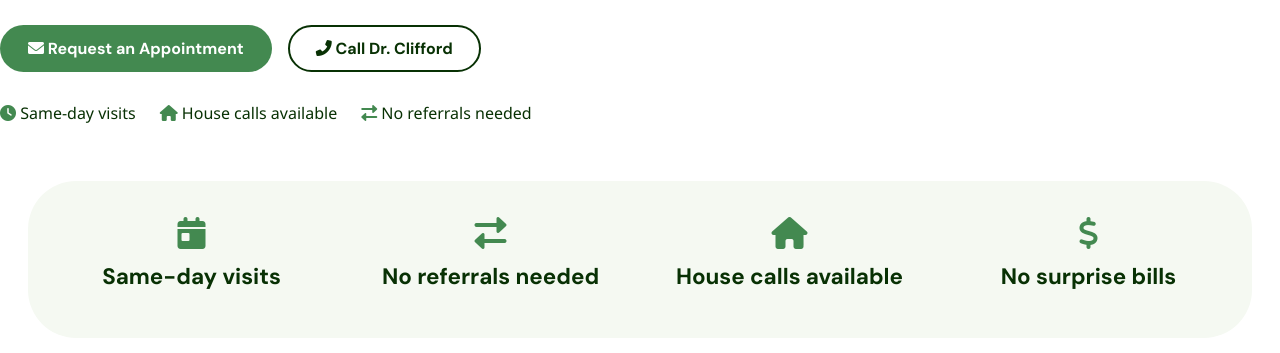
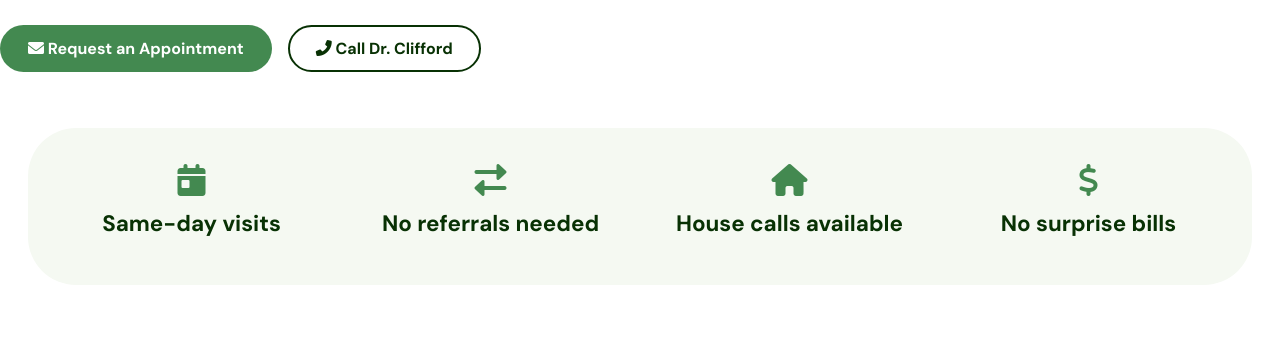
Before and after one commit to cecliffor/pfa_barebones, a plain HTML site: page index.html in a window 1280 px wide. Shown: the part 306-659 px from the top of the page. Drawn offline with Linux system fonts and the light colour scheme; a web font is replaced by a local one.

Commit message:
Update index.html

```diff
--- a/index.html
+++ b/index.html
@@ -523,11 +523,6 @@
           <a href="#appointment" class="btn-primary"><i class="fas fa-envelope"></i> Request an Appointment</a>
           <a href="#contact" class="btn-outline"><i class="fas fa-phone-alt"></i> Call Dr. Clifford</a>
         </div>
-        <div style="margin-top: 30px; display: flex; gap: 24px; flex-wrap: wrap;">
-          <span><i class="fas fa-clock" style="color:#438950;"></i> Same-day visits</span>
-          <span><i class="fas fa-home" style="color:#438950;"></i> House calls available</span>
-          <span><i class="fas fa-exchange-alt" style="color:#438950;"></i> No referrals needed</span>
-        </div>
       </div>
     </div>
   </div>
@@ -672,7 +667,7 @@
       <p style="margin-bottom: 24px; font-size: 1.05rem;">Contact Dr. Clifford directly to discuss your foot and ankle concerns. He will determine the best approach and gladly answer your questions.</p>
       <div class="cta-group" style="justify-content: center;">
         <a href="tel:+19713595299" class="btn-primary"><i class="fas fa-phone"></i> Call (971) 359-5299</a>
-        <a href="#" class="btn-outline"><i class="fas fa-envelope"></i> clifford@pathwaysfa.com</a>
+        <a href="#" class="btn-outline"><i class="fas fa-envelope"></i> clifford@pathwaysfoot.com</a>
       </div>
       <p style="margin-top: 24px; font-size:0.85rem;"><i class="fas fa-clock"></i> No insurance middlemen, longer visits, same-day / next-day open.</p>
     </div>
```
